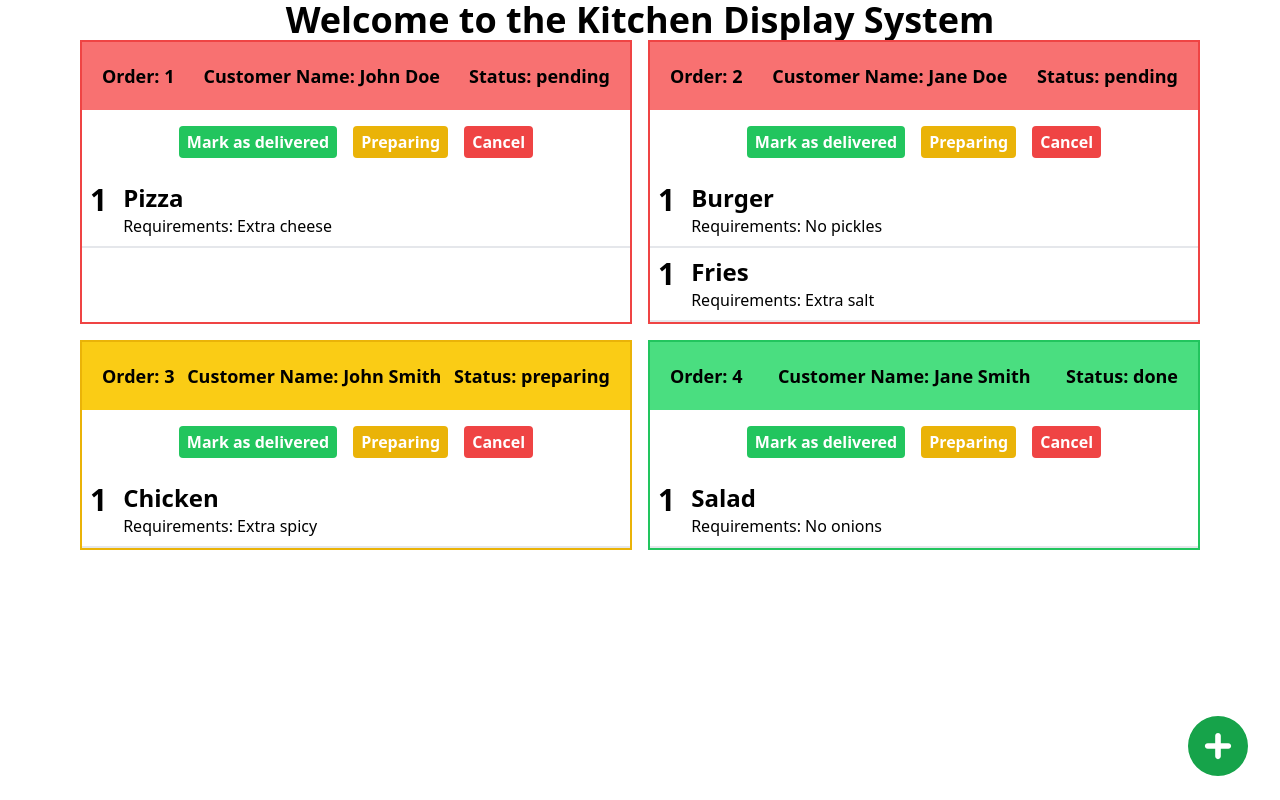
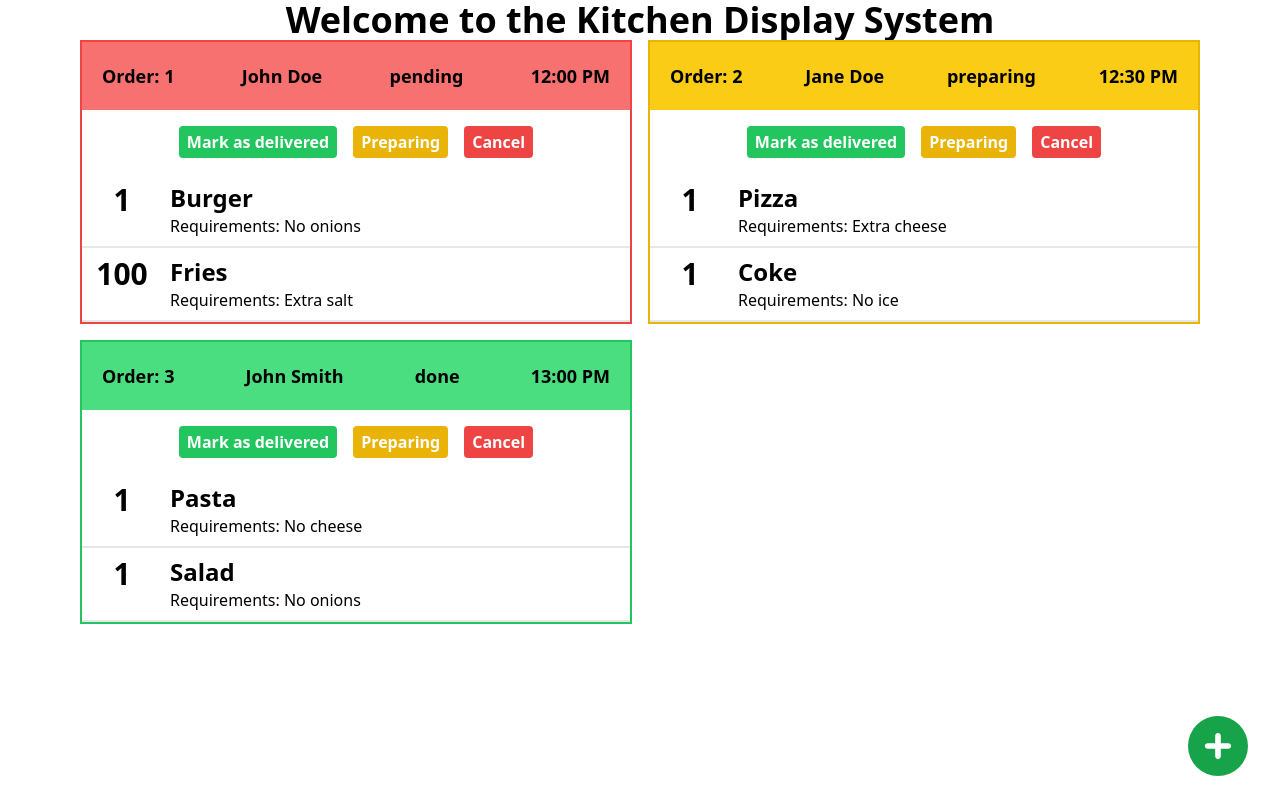
Before and after one commit to Fabrizzio20k/Kitchen-Display-System, a Next.js app: page / in a window 1280 px wide. Built offline with nearby package versions, Linux system fonts and the light colour scheme.

Commit message:
Add extra functions for order

```diff
--- a/src/app/create_order/page.tsx
+++ b/src/app/create_order/page.tsx
@@ -29,7 +29,8 @@ export default function CreateOrder() {
             id: uuidv4(),
             customerName: formData.get("servedBy") as string,
             foods: foodListState,
-            status: "pending"
+            status: "pending",
+            time: new Date().toLocaleTimeString('en-US', { hour: '2-digit', minute: '2-digit' })
         };
 
         console.log(newOrder);
--- a/src/app/page.tsx
+++ b/src/app/page.tsx
@@ -8,15 +8,65 @@ import { useRouter } from "next/navigation";
 
 
 const orderList: Order[] = [
-  { id: "1", customerName: "John Doe", status: "pending", foods: [{ id: "1", name: "Pizza", quantity: 1, requirements: "Extra cheese" }] },
   {
-    id: "2", customerName: "Jane Doe", status: "pending", foods: [{ id: "2", name: "Burger", quantity: 1, requirements: "No pickles" },
-    { id: "3", name: "Fries", quantity: 1, requirements: "Extra salt" }]
+    id: "1",
+    customerName: "John Doe",
+    foods: [
+      {
+        id: "1",
+        name: "Burger",
+        quantity: 1,
+        requirements: "No onions",
+      },
+      {
+        id: "2",
+        name: "Fries",
+        quantity: 100,
+        requirements: "Extra salt",
+      },
+    ],
+    status: "pending",
+    time: "12:00 PM",
   },
-  { id: "3", customerName: "John Smith", status: "preparing", foods: [{ id: "4", name: "Chicken", quantity: 1, requirements: "Extra spicy" }] },
   {
-    id: "4", customerName: "Jane Smith", status: "done", foods: [{ id: "5", name: "Salad", quantity: 1, requirements: "No onions" },
-    ]
+    id: "2",
+    customerName: "Jane Doe",
+    foods: [
+      {
+        id: "3",
+        name: "Pizza",
+        quantity: 1,
+        requirements: "Extra cheese",
+      },
+      {
+        id: "4",
+        name: "Coke",
+        quantity: 1,
+        requirements: "No ice",
+      },
+    ],
+    status: "preparing",
+    time: "12:30 PM",
+  },
+  {
+    id: "3",
+    customerName: "John Smith",
+    foods: [
+      {
+        id: "5",
+        name: "Pasta",
+        quantity: 1,
+        requirements: "No cheese",
+      },
+      {
+        id: "6",
+        name: "Salad",
+        quantity: 1,
+        requirements: "No onions",
+      },
+    ],
+    status: "done",
+    time: "13:00 PM",
   },
 
 ];
--- a/src/components/FoodComponent.tsx
+++ b/src/components/FoodComponent.tsx
@@ -7,7 +7,7 @@ export default function FoodComponent({ food }: { food: Food }) {
     return (
         <div className="flex flex-col hover:bg-slate-400 border-b-2 py-2">
             <div className="flex flex-row w-full">
-                <h2 className="w-fit font-bold text-3xl px-2">
+                <h2 className="font-bold text-3xl px-2 w-1/6 text-center">
                     {food.quantity}
                 </h2>
                 <div className="flex flex-col w-full px-2">
--- a/src/components/OrderComponent.tsx
+++ b/src/components/OrderComponent.tsx
@@ -58,8 +58,9 @@ export default function OrderComponent({ order }: { order: Order }) {
             <div className="flex flex-col">
                 <div className={`flex flex-row justify-between p-5 ${getOrderBackgroundColor(order.status)}`}>
                     <h3 className="text-lg font-semibold">Order: {order.id}</h3>
-                    <h3 className="text-lg font-semibold">Customer Name: {order.customerName}</h3>
-                    <h3 className="text-lg font-semibold">Status: {order.status}</h3>
+                    <h3 className="text-lg font-semibold">{order.customerName}</h3>
+                    <h3 className="text-lg font-semibold">{order.status}</h3>
+                    <h3 className="text-lg font-semibold">{order.time}</h3>
                 </div>
                 <div className="flex flex-row justify-center space-x-4 my-4">
                     <button className="bg-green-500 hover:bg-green-700 text-white font-bold py-1 px-2 rounded" onClick={() => handleCurrentState("done")}>
--- a/src/interfaces/order.ts
+++ b/src/interfaces/order.ts
@@ -5,4 +5,5 @@ export interface Order {
     customerName: string;
     foods: Food[];
     status: "pending" | "preparing" | "done";
+    time: string;
 }
```
